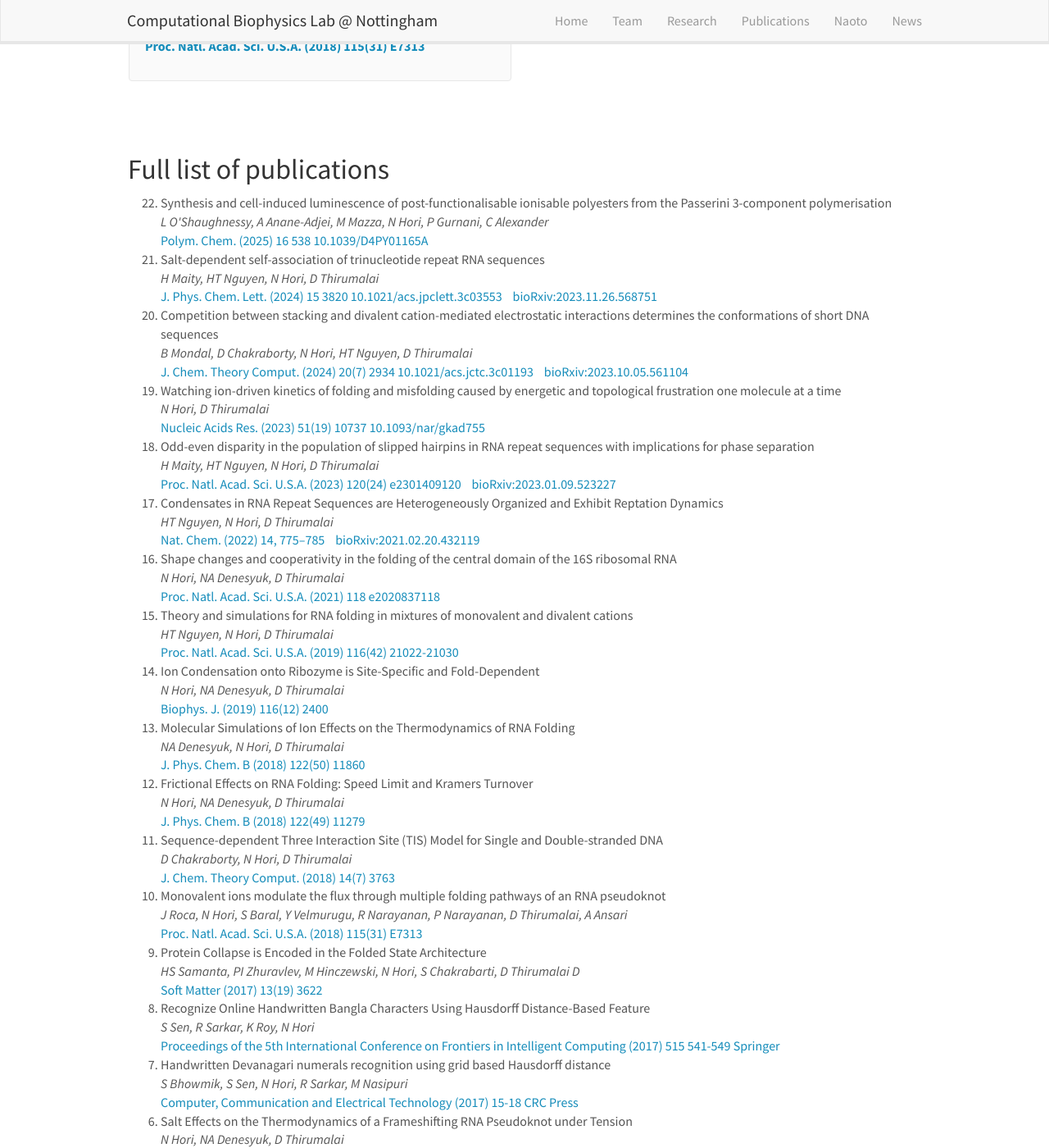
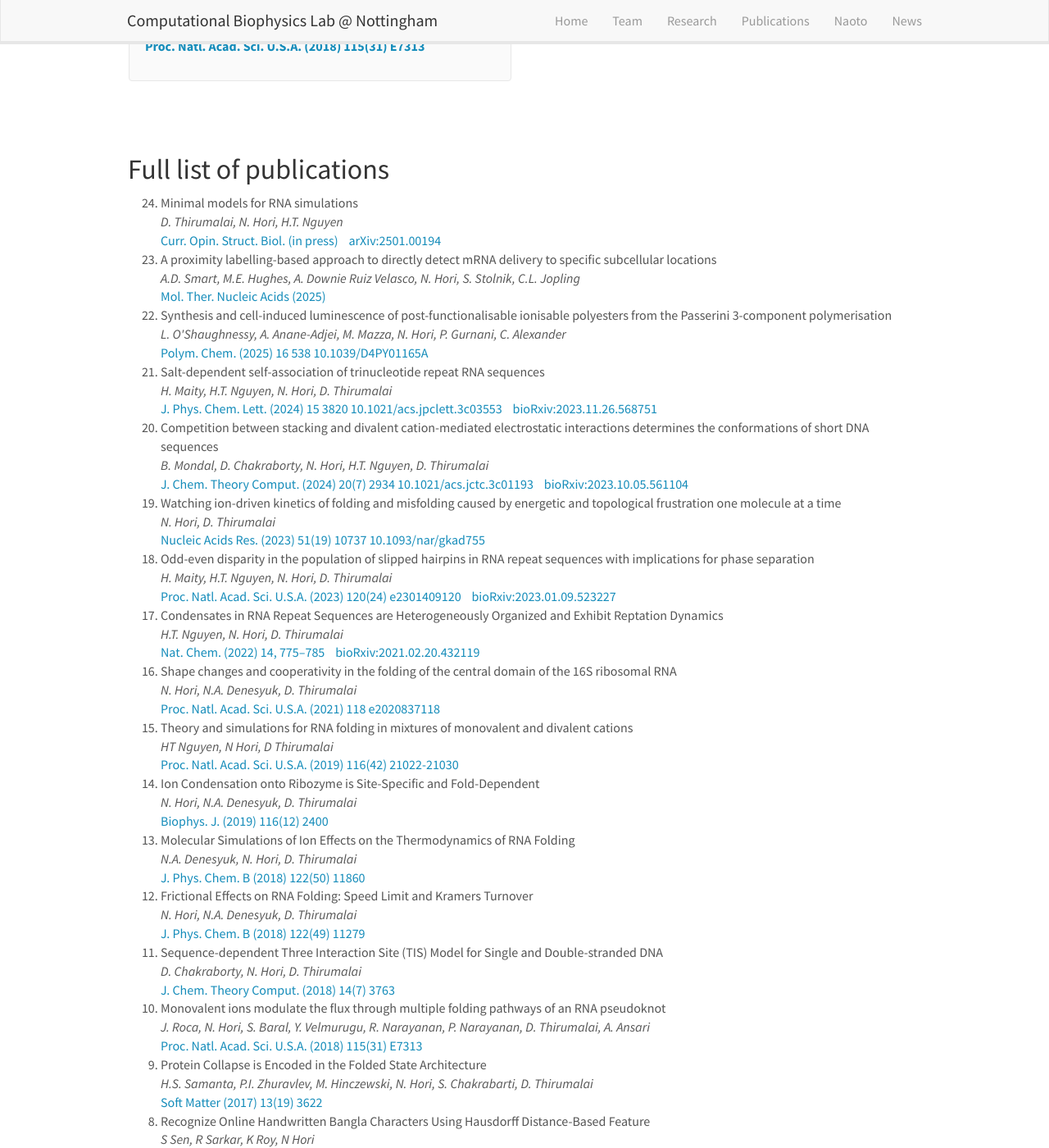
Before and after one commit to Hori-Lab/hori-lab.github.io, a Jekyll site: the page built from _pages/publications.md, in a window 1280 px wide and 1400 px high, scrolled down 1675 px. Shown: the whole window at 82% size. Built offline with Jekyll 4.4.1, drawn with Linux system fonts in a browser that asks for light colours; nearby versions of some CDN libraries; some of the changed text lies outside the part shown.

Commit message:
Update publist

```diff
--- a/_data/publist.yml
+++ b/_data/publist.yml
@@ -1,5 +1,27 @@
+- title: Minimal models for RNA simulations
+  authors: D. Thirumalai, N. Hori, H.T. Nguyen
+  description: ""
+  link:
+    url: https://doi.org/10.48550/arXiv.2501.00194
+    display: "Curr. Opin. Struct. Biol. (in press)"
+  link2:
+    flag: 1
+    url: https://doi.org/10.48550/arXiv.2501.00194
+    display: arXiv:2501.00194
+  highlight: 0
+  news2: ""
+
+- title: A proximity labelling-based approach to directly detect mRNA delivery to specific subcellular locations
+  authors: A.D. Smart, M.E. Hughes, A. Downie Ruiz Velasco, N. Hori, S. Stolnik, C.L. Jopling
+  description: ""
+  link:
+    url: https://doi.org/10.1016/j.omtn.2025.102602
+    display: "Mol. Ther. Nucleic Acids (2025)"
+  highlight: 0
+  news2: ""
+
 - title: Synthesis and cell-induced luminescence of post-functionalisable ionisable polyesters from the Passerini 3-component polymerisation
-  authors: L O'Shaughnessy, A Anane-Adjei, M Mazza, N Hori, P Gurnani, C Alexander
+  authors: L. O'Shaughnessy, A. Anane-Adjei, M. Mazza, N. Hori, P. Gurnani, C. Alexander
   description: ""
   link:
     url: https://doi.org/10.1039/D4PY01165A
@@ -8,7 +30,7 @@
   news2: ""
 
 - title: Salt-dependent self-association of trinucleotide repeat RNA sequences
-  authors: H Maity, HT Nguyen, N Hori, D Thirumalai
+  authors: H. Maity, H.T. Nguyen, N. Hori, D. Thirumalai
   description: ""
   link:
     url: https://doi.org/10.1021/acs.jpclett.3c03553
@@ -21,7 +43,7 @@
   news2: ""
 
 - title: Competition between stacking and divalent cation-mediated electrostatic interactions determines the conformations of short DNA sequences
-  authors: B Mondal, D Chakraborty, N Hori, HT Nguyen, D Thirumalai
+  authors: B. Mondal, D. Chakraborty, N. Hori, H.T. Nguyen, D. Thirumalai
   link:
     flag: 0
     url: https://doi.org/10.1021/acs.jctc.3c01193
@@ -34,7 +56,7 @@
   news2: ""
 
 - title: "Watching ion-driven kinetics of folding and misfolding caused by energetic and topological frustration one molecule at a time"
-  authors: N Hori, D Thirumalai
+  authors: N. Hori, D. Thirumalai
   image: 23AzoKinetics.png
   youtube: https://www.youtube.com/embed/6nnjGqod1o8?si=m1cOSQIlM9ZZPRvQ
   description: "We show how RNA folding and misfolding are driven by divalent cations. The movie above is an example of the folding ribozyme. Watch a misfolding ribozyme [here on YouTube](https://youtu.be/rlweklDRcrs)."
@@ -48,7 +70,7 @@
   highlight: 1
 
 - title: "Odd-even disparity in the population of slipped hairpins in RNA repeat sequences with implications for phase separation"
-  authors: H Maity, HT Nguyen, N Hori, D Thirumalai
+  authors: H. Maity, H.T. Nguyen, N. Hori, D. Thirumalai
   link:
     url: https://doi.org/10.1073/pnas.2301409120
     display: "Proc. Natl. Acad. Sci. U.S.A. (2023) 120(24) e2301409120"
@@ -61,7 +83,7 @@
 - title: "Condensates in RNA Repeat Sequences are Heterogeneously Organized and Exhibit Reptation Dynamics"
   image: 21LLPS.png
   description: "We simulated phase separation of repeat RNA sequences. This highlight the mechanism of liquid-liquid phase separation driven by RNA-RNA interactions."
-  authors: HT Nguyen, N Hori, D Thirumalai
+  authors: H.T. Nguyen, N. Hori, D. Thirumalai
   link:
     url: https://doi.org/10.1038/s41557-022-00934-z
     display: "Nat. Chem. (2022) 14, 775–785"
@@ -75,7 +97,7 @@
 - title: "Shape changes and cooperativity in the folding of the central domain of the 16S ribosomal RNA"
   image: 21Ribosome16SCD.png
   description: "From simulations of ribosomal RNA folding, we revealed the coupling of folding and Mg<sup>2+</sup> associations, and how the ions interact with RNA segments in a coordinated manner."
-  authors: N Hori, NA Denesyuk, D Thirumalai
+  authors: N. Hori, N.A. Denesyuk, D. Thirumalai
   link:
     url: https://doi.org/10.1073/pnas.2020837118
     display: "Proc. Natl. Acad. Sci. U.S.A. (2021) 118 e2020837118"
@@ -95,7 +117,7 @@
 - title: "Ion Condensation onto Ribozyme is Site-Specific and Fold-Dependent"
   image: 19BJ.png
   description: "This study demonstrated that, unlike what previously suggested, ion condensation of divalent cations is highly specific and depends on the architecture of RNAs, even at very low ionic concentrations. "
-  authors: N Hori, NA Denesyuk, D Thirumalai
+  authors: N. Hori, N.A. Denesyuk, D. Thirumalai
   link:
     url: https://doi.org/10.1016/j.bpj.2019.04.037
     display: "Biophys. J. (2019) 116(12) 2400"
@@ -104,7 +126,7 @@
 
 - title: "Molecular Simulations of Ion Effects on the Thermodynamics of RNA Folding"
   description: "From molecular simulations of RNA with ions, we investigated how RNA stability depends on ion binding, providing implications to single molecule pulling experiments."
-  authors: NA Denesyuk, N Hori, D Thirumalai
+  authors: N.A. Denesyuk, N. Hori, D. Thirumalai
   link:
     url: https://doi.org/10.1021/acs.jpcb.8b08142
     display: "J. Phys. Chem. B (2018) 122(50) 11860"
@@ -114,7 +136,7 @@
 - title: "Frictional Effects on RNA Folding: Speed Limit and Kramers Turnover"
   image: 18Friction.png
   description: "We showed that there is an optimal solvent viscosity for RNA folding kinetics, and that Kramers' theory holds in RNA folding."
-  authors: N Hori, NA Denesyuk, D Thirumalai
+  authors: N. Hori, N.A. Denesyuk, D. Thirumalai
   link:
     url: https://doi.org/10.1021/acs.jpcb.8b07129
     display: "J. Phys. Chem. B (2018) 122(49) 11279"
@@ -122,7 +144,7 @@
   news2: Preprint [arXiv](https://arxiv.org/abs/1807.09393)
 
 - title: "Sequence-dependent Three Interaction Site (TIS) Model for Single and Double-stranded DNA"
-  authors: D Chakraborty, N Hori, D Thirumalai
+  authors: D. Chakraborty, N. Hori, D. Thirumalai
   description: ""
   link:
     url: https://doi.org/10.1021/acs.jctc.8b00091
@@ -133,7 +155,7 @@
 - title: "Monovalent ions modulate the flux through multiple folding pathways of an RNA pseudoknot"
   image: vpk_pathways.jpg
   description: "Together with experimentalists (Ansari's group), we revealed the folding pathway of a viral RNA pseudoknot can be modulated by K<sup>+</sup> ions."
-  authors: J Roca, N Hori, S Baral, Y Velmurugu, R Narayanan, P Narayanan, D Thirumalai, A Ansari
+  authors: J. Roca, N. Hori, S. Baral, Y. Velmurugu, R. Narayanan, P. Narayanan, D. Thirumalai, A. Ansari
   link:
     url: https://doi.org/10.1073/pnas.1717582115
     display: "Proc. Natl. Acad. Sci. U.S.A. (2018) 115(31) E7313"
@@ -144,7 +166,7 @@
   image: .png
   description: ""
   authors: N Hori, NA Denesyuk, D Thirumalai
-  authors: HS Samanta, PI Zhuravlev, M Hinczewski, N Hori, S Chakrabarti, D Thirumalai D
+  authors: H.S. Samanta, P.I. Zhuravlev, M. Hinczewski, N. Hori, S. Chakrabarti, D. Thirumalai
   link:
     url: https://doi.org/10.1039/C7SM00074J
     display: "Soft Matter (2017) 13(19) 3622"
@@ -153,7 +175,7 @@
 
 - title: "Recognize Online Handwritten Bangla Characters Using Hausdorff Distance-Based Feature"
   description: ""
-  authors: N Hori, NA Denesyuk, D Thirumalai
+  authors: N. Hori, N.A. Denesyuk, D. Thirumalai
   authors: S Sen, R Sarkar, K Roy, N Hori
   link:
     url: https://doi.org/10.1007/978-981-10-3153-3_54
@@ -164,7 +186,7 @@
 - title: "Handwritten Devanagari numerals recognition using grid based Hausdorff distance"
   image: .png
   description: ""
-  authors: N Hori, NA Denesyuk, D Thirumalai
+  authors: N. Hori, N.A. Denesyuk, D. Thirumalai
   authors: S Bhowmik, S Sen, N Hori, R Sarkar, M Nasipuri
   link:
     url: https://www.crcpress.com/Computer-Communication-and-Electrical-Technology-Proceedings-of-the-International/Guha-Chakraborty-Dutta/p/book/9781138031579#googlePreviewContainer
@@ -175,7 +197,7 @@
 - title: "Salt Effects on the Thermodynamics of a Frameshifting RNA Pseudoknot under Tension"
   image: .
   description: "We fully characterised the phase diagram of RNA pseudoknot structures depending on monovalent salts and mechanical force using coarse-grained molecular simulations. "
-  authors: N Hori, NA Denesyuk, D Thirumalai
+  authors: N. Hori, N.A. Denesyuk, D. Thirumalai
   link:
     url: https://doi.org/10.1016/j.jmb.2016.06.002
     display: "J. Mol. Biol. (2016) 428(14) 2847"
@@ -185,7 +207,7 @@
 - title: "How co-translational folding of multi-domain protein is affected by elongation schedule: Molecular simulations"
   image: .png
   description: ""
-  authors: T Tanaka, N Hori, S Takada
+  authors: T. Tanaka, N. Hori, S. Takada
   link:
     url: https://doi.org/10.1371/journal.pcbi.1004356
     display: "PLOS Comput. Biol. (2015) 11(7) e1004356"
@@ -195,7 +217,7 @@
 - title: "Coarse-grained structure-based model for RNA-protein complexes developed by fluctuation matching"
   image: .png
   description: ""
-  authors: N Hori, S Takada
+  authors: N. Hori, S. Takada
   link:
     url: https://doi.org/10.1021/ct300361j
     display: "J. Chem. Theory Comput. (2012) 8(9) 3384"
@@ -205,7 +227,7 @@
 - title: "CafeMol: A coarse-grained biomolecular simulator for simulating proteins at work"
   image: .png
   description: ""
-  authors: H Kenzaki, N Koga, N Hori, R Kanada, W Li, K Okazaki, XQ Yao, S Takada
+  authors: H. Kenzaki, N. Koga, N. Hori, R. Kanada, W. Li, K. Okazaki, X.Q. Yao, S. Takada
   link:
     url: https://doi.org/10.1021/ct2001045
     display: "J. Chem. Theory Comput. (2011) 7(6) 1979"
@@ -215,7 +237,7 @@
 - title: "Multiscale methods for protein folding simulations"
   image: .png
   description: ""
-  authors: W Li, H Yoshii, N Hori, T Kameda, S Takada
+  authors: W. Li, H. Yoshii, N. Hori, T. Kameda, S. Takada
   link:
     url: https://doi.org/10.1016/j.ymeth.2010.04.014
     display: "Methods (2010) 52: 106"
@@ -225,7 +247,7 @@
 - title: "Folding energy landscape and network dynamics of small globular proteins"
   image: .png
   description: ""
-  authors: N Hori, G Chikenji, RS Berry, S Takada
+  authors: N. Hori, G. Chikenji, R.S. Berry, S. Takada
   link:
     url: https://doi.org/10.1073/pnas.0811560106
     display: "Proc. Natl. Acad. Sci. U.S.A. (2009) 106(1) 73"
```
